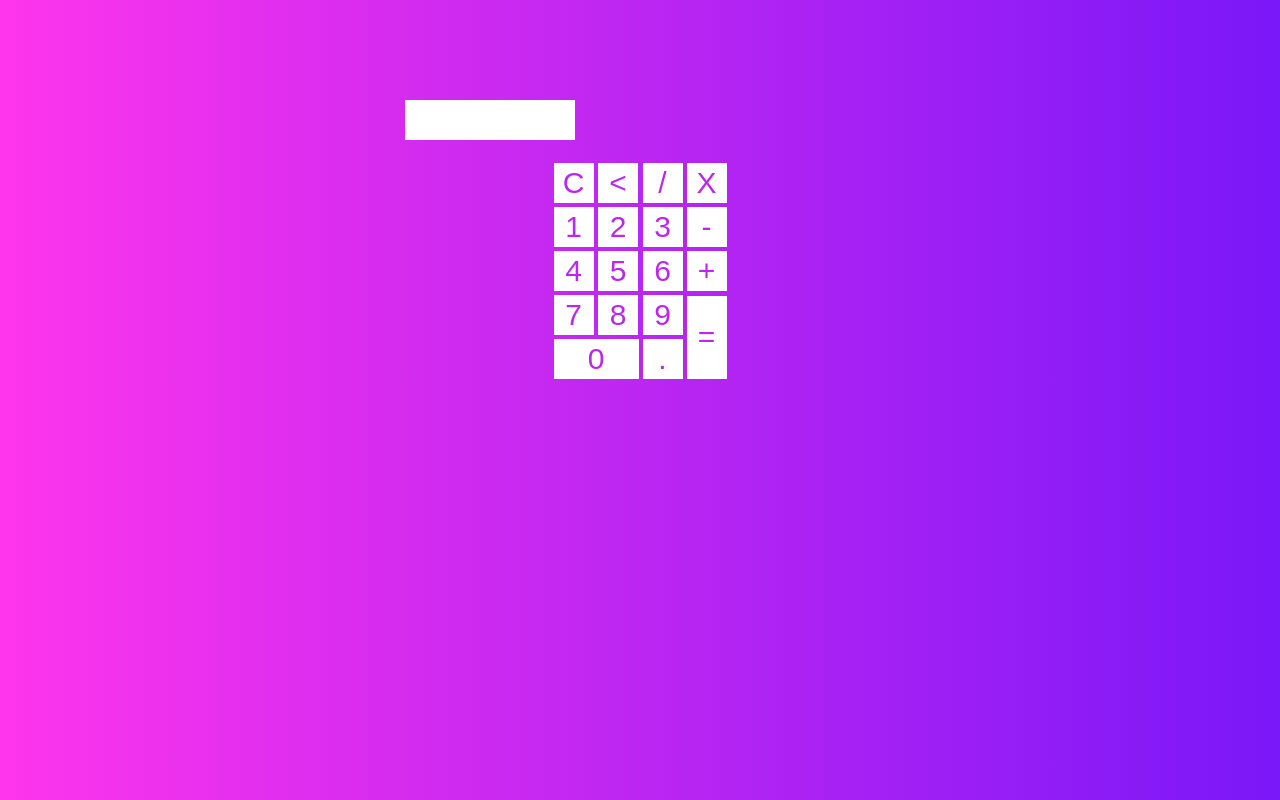
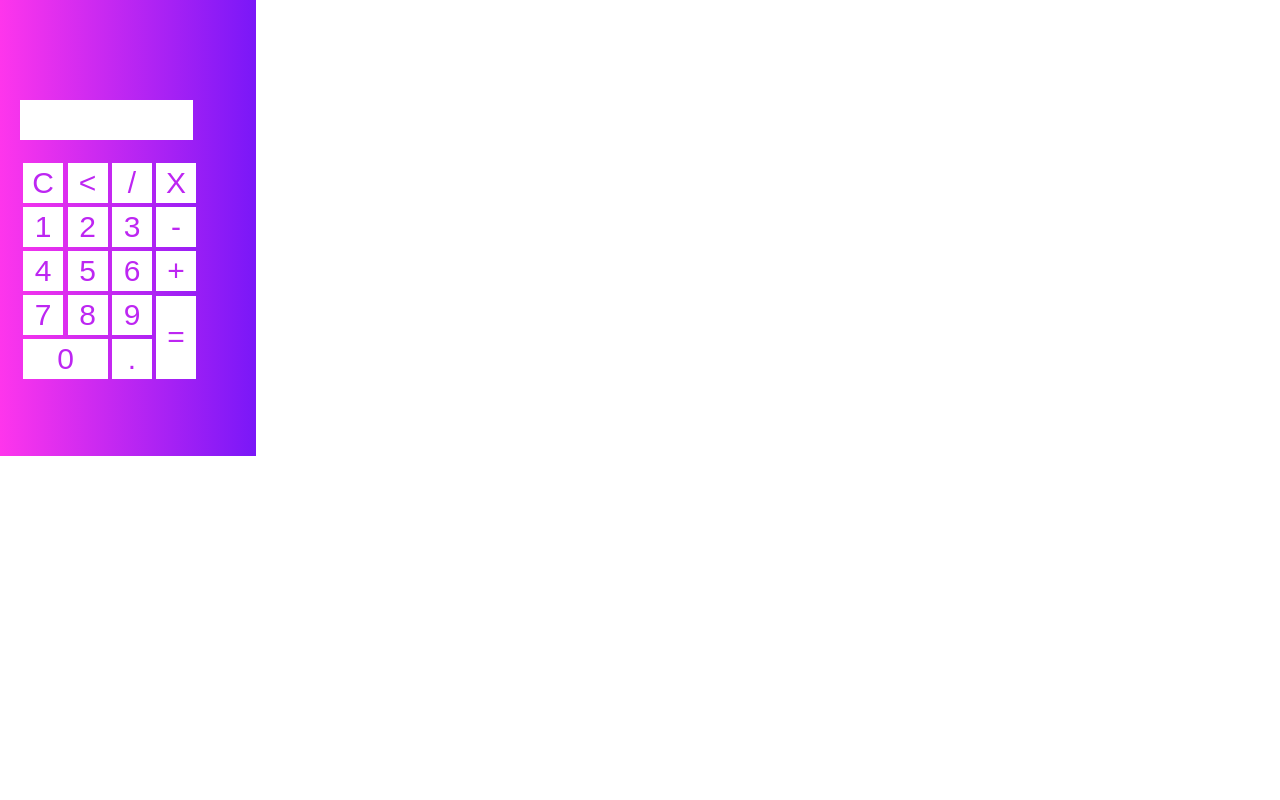
Before and after one commit to TrizlyBear/web, a plain HTML site: page index.html in a window 1280 px wide. Drawn offline with Linux system fonts and the light colour scheme.

Commit message:
Update main.css

```diff
--- a/main.css
+++ b/main.css
@@ -16,8 +16,8 @@
 .textvieuw{
   margin-top: 100px;
   margin-bottom: 20px;
-  margin-left: 405px;
-  width: 170px;
+  margin-left: 20px;
+  width: 173px;
   height: 40px;
   font-size: 30px;
   border: none;
@@ -25,10 +25,13 @@
 }
 
 .tablet {
-  margin: 0 auto;
+  margin-left: 20px;
+  margin-bottom: 20px
 }
 
-body{
-  height: 100%;
+.bg{
+  width: 20%;
+  height: 456px;
+
   background: linear-gradient(90deg, #fe35ec 0%,#7a17f8 100%);
 }
```
